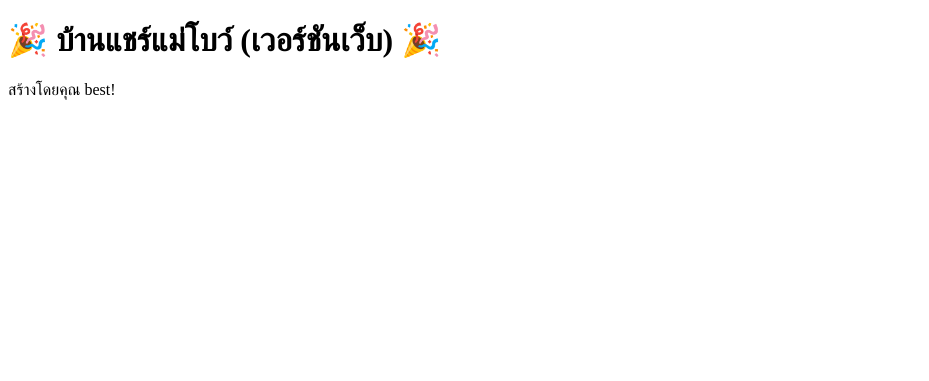
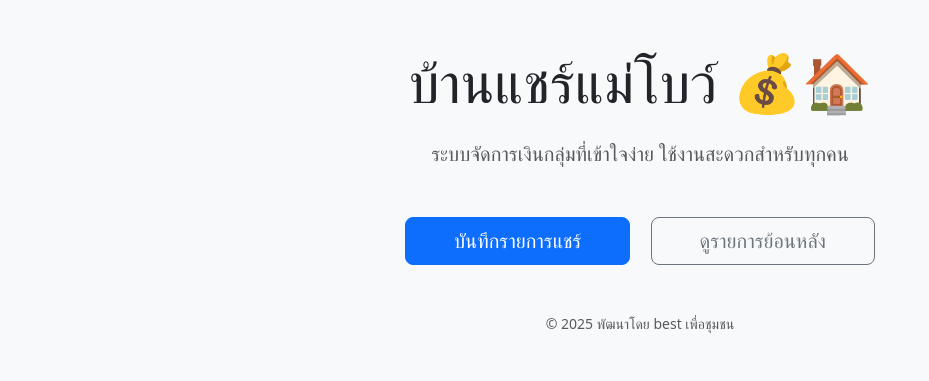
Before and after one commit to cbtbest01/baan-share, a Flask app: page / in a window 1280 px wide. Shown: the top 381 px of the page, without its empty margins (0-929 px from the left). Run offline with Flask 3, Linux system fonts and the light colour scheme.

Commit message:
💄 Add home page for Baan Share

```diff
--- a/app.py
+++ b/app.py
@@ -1,13 +1,8 @@
 from flask import Flask, render_template
-import os
+from datetime import datetime
 
 app = Flask(__name__)
 
 @app.route('/')
 def home():
-    return render_template('home.html')
-
-if __name__ == '__main__':
-    # Port ที่ Render ให้ผ่าน environment variable PORT
-    port = int(os.environ.get('PORT', 10000))
-    app.run(host='0.0.0.0', port=port)
+    return render_template('home.html', year=datetime.now().year)
--- a/templates/home.html
+++ b/templates/home.html
@@ -1,11 +1,23 @@
 <!DOCTYPE html>
-<html>
+<html lang="th">
 <head>
-    <title>บ้านแชร์แม่โบว์</title>
-    <meta charset="UTF-8">
+  <meta charset="UTF-8">
+  <title>บ้านแชร์แม่โบว์</title>
+  <link rel="stylesheet" href="https://cdn.jsdelivr.net/npm/bootstrap@5.3.3/dist/css/bootstrap.min.css">
 </head>
-<body>
-    <h1>🎉 บ้านแชร์แม่โบว์ (เวอร์ชันเว็บ) 🎉</h1>
-    <p>สร้างโดยคุณ best!</p>
+<body class="bg-light text-center py-5">
+  <div class="container">
+    <h1 class="display-4 mb-4">บ้านแชร์แม่โบว์ 💰🏠</h1>
+    <p class="lead text-muted">ระบบจัดการเงินกลุ่มที่เข้าใจง่าย ใช้งานสะดวกสำหรับทุกคน</p>
+
+    <div class="mt-5">
+      <a href="/add" class="btn btn-primary btn-lg px-5">บันทึกรายการแชร์</a>
+      <a href="/summary" class="btn btn-outline-secondary btn-lg px-5 ms-3">ดูรายการย้อนหลัง</a>
+    </div>
+
+    <footer class="mt-5 text-muted small">
+      &copy; {{ year }} พัฒนาโดย best เพื่อชุมชน
+    </footer>
+  </div>
 </body>
 </html>
```
Also changed, not shown: 1 other file.
